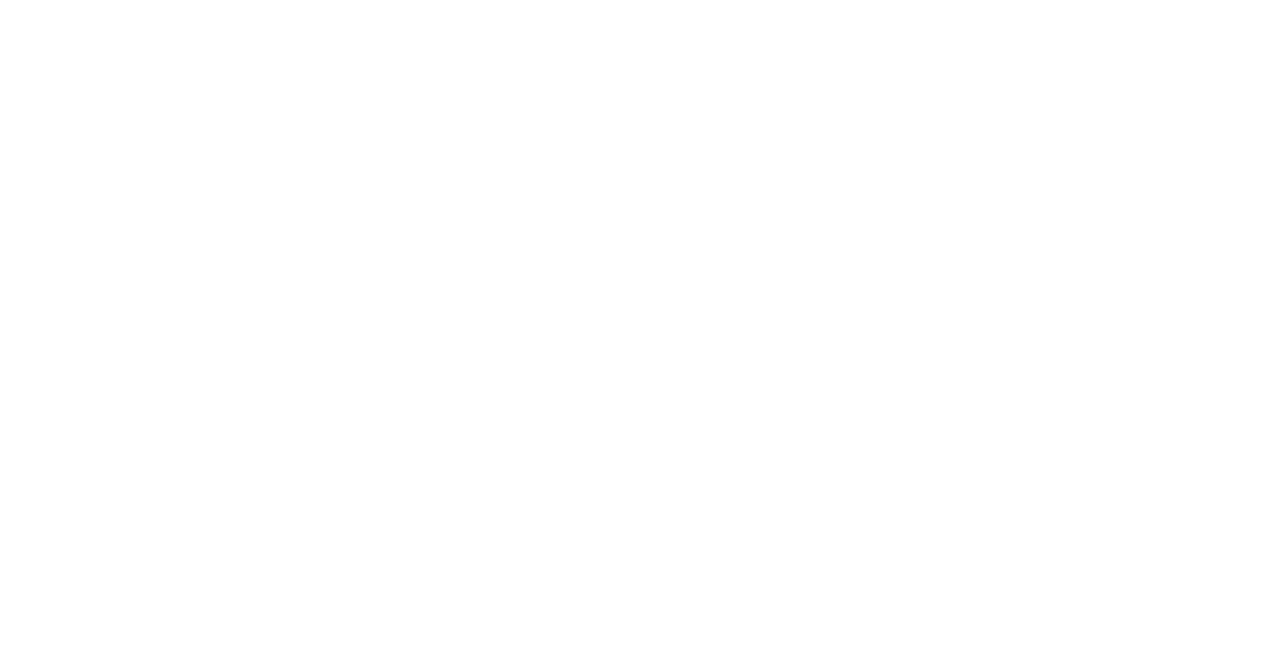
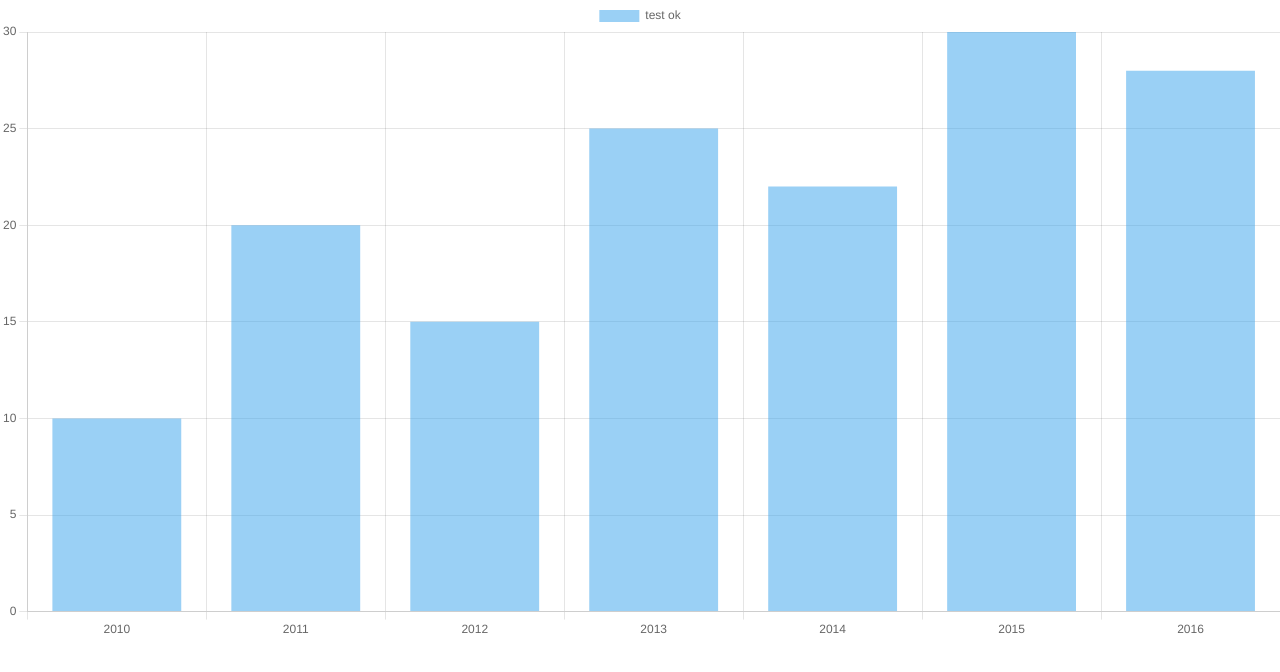
Before and after one commit to pharos-lab/beacon, a Vue app: page / in a window 1280 px wide. Shown: the top 672 px of the page. Built offline with nearby package versions, Linux system fonts and the light colour scheme.

Commit message:
made bar chart component

```diff
--- a/src/App.vue
+++ b/src/App.vue
@@ -1 +1,17 @@
-<template></template>
+<template>
+    <BarChart :data="data" label="test ok"></BarChart>
+</template>
+
+<script setup>
+import BarChart from './components/BarChart.vue';
+
+const data = [
+    { label: 2010, value: 10 },
+    { label: 2011, value: 20 },
+    { label: 2012, value: 15 },
+    { label: 2013, value: 25 },
+    { label: 2014, value: 22 },
+    { label: 2015, value: 30 },
+    { label: 2016, value: 28 },
+  ];
+</script>
--- a/src/components/BarChart.vue
+++ b/src/components/BarChart.vue
@@ -1,33 +1,34 @@
 <template>
-    <div ref="barChart"></div>
+    <canvas ref="barChart"></canvas>
 </template>
 
 <script setup>
 import { ref, onMounted } from 'vue'
 import Chart from 'chart.js/auto';
 
-const data = [
-    { year: 2010, count: 10 },
-    { year: 2011, count: 20 },
-    { year: 2012, count: 15 },
-    { year: 2013, count: 25 },
-    { year: 2014, count: 22 },
-    { year: 2015, count: 30 },
-    { year: 2016, count: 28 },
-  ];
+const props = defineProps({
+    data: {
+        type: Object,
+        required: true
+    },
+    options: Object,
+    label: String
+
+})
 
 const barChart = ref()
 
 onMounted(() => {
     const chart = new Chart(barChart.value, {
         type: 'bar',
+        options: props.options,
         data: {
-            labels: data.map(row => row.year),
+            labels: props.data.map(row => row.label),
             datasets: [
             {
-                label: 'Acquisitions by year',
-                data: data.map(row => row.count)
-            }
+                label: props.label,
+                data: props.data.map(row => row.value)
+            },
             ]
         }
     })
```
